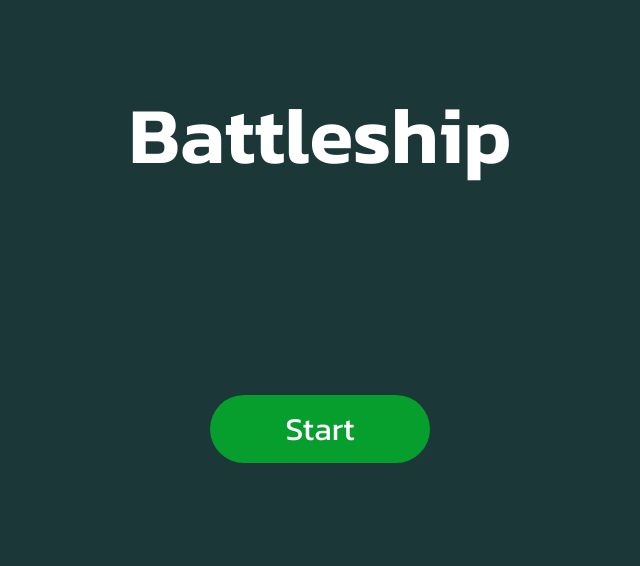
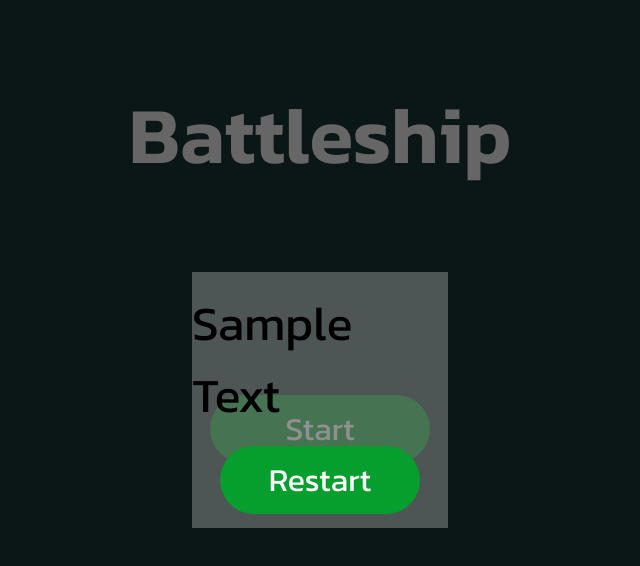
Before and after one commit to Dependability/Battleship, a plain HTML site: page index.html in a window 1280 px wide. Shown: the whole page, without its empty margins (320-960 px from the left). Drawn offline with Linux system fonts and the light colour scheme.

Commit message:
Added minimal css

```diff
--- a/index.html
+++ b/index.html
@@ -31,9 +31,11 @@
         <button>Place Ships</button>
         </form>
     </div>
-    <div class="restart-screen hidden">
-        <div class="result"></div>
+    <div class="restart-screen">
+        <div class="inner">
+        <div class="result">Sample Text</div>
         <button>Restart</button>
+    </div>
     </div>
 
     <div class="board-container hidden">
--- a/style.css
+++ b/style.css
@@ -41,20 +41,41 @@ h1 {
 }
 
 .options div {
-    background-color: #A3B18A;
+    background-color: #FFFFFF;
     padding: 15px;
     color: #1C3738;
     user-select: none;
-    opacity: .5;
     cursor: pointer;
 
+}
+
+.player-name-screen {
+    display: flex;
+    flex-direction: column;
+    align-items: center;
+
+}
+
+.player-name-screen .title{
+    font-size: 48px;
+    margin-bottom: 30px;
+}
+
+.player-name-screen form {
+    display: flex;
+    flex-direction: column;
+    align-items: center;
+
+}
+.player-name-screen input{
+    font-size: 36px;
 }
 
 .options div.BOT:hover{
     box-shadow: 0px 1px 10px white;
 
 }
-.game-start-button {
+.game-start-button,  .player-name-screen button, .restart-screen button {
 
     margin-top: 200px;
     font-size: 32px;
@@ -65,9 +86,15 @@ h1 {
     text-align: center;
     background-color: #069E2D;
     cursor: pointer;
+    border: none;
+
 
 }
 
+.player-name-screen button, .player-name-screen input, .restart-screen button {
+    display: block;
+    margin-top: 15px;
+}
 .select-done-button {
     border-radius: 9999px;
     padding: 10px;
@@ -183,6 +210,7 @@ h1 {
 .select-ships {
     display: flex;
     flex-direction: column;
+    width: calc(35vh);
     justify-content: center;
 }
 
@@ -204,7 +232,28 @@ h1 {
     background-color: green;
 }
 
+.restart-screen {
+    position: absolute;
+    display: flex;
+    justify-content: center;
+    align-items: center;
+    height: 100vh;
+    width: 100vw;
+    top: 0;
+    background-color: #00000099;
+}
 
+.restart-screen .inner {
+    width: 20vw;
+    height: 20vw;
+    display: flex;
+    flex-direction: column;
+    align-items: center;
+    justify-content: center;
+    color: black;
+    font-size: 48px;
+    background-color: #FFFFFF45;
+}
 /* Important */
 .hidden {
     display: none;
```
